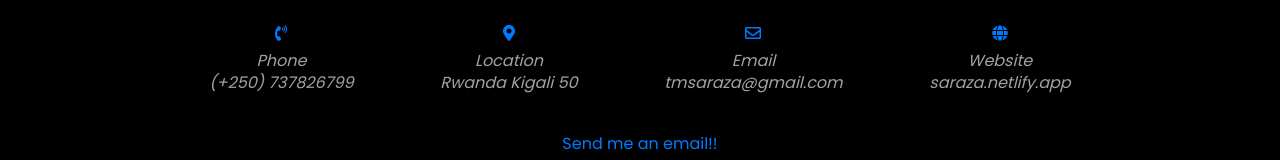
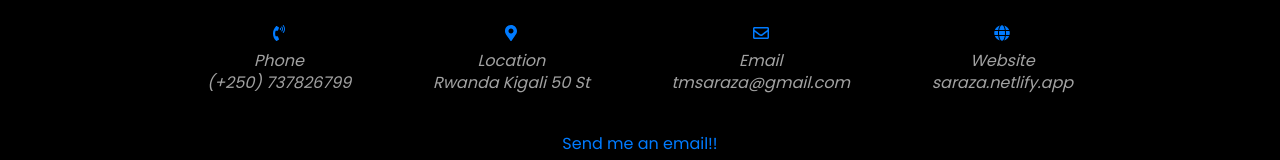
Before and after one commit to sarazaToussaint/Saraza-dev, a React (Create React App) app: page /Contact in a window 1280 px wide. Shown: the part 174-334 px from the top of the page. Built offline with nearby package versions, Linux system fonts and the light colour scheme.

Commit message:
Make some changes on the animation

```diff
--- a/src/components/Contact.jsx
+++ b/src/components/Contact.jsx
@@ -50,7 +50,7 @@ function Contact() {
           <div className={classes.info}>
             <span><FaMapMarkerAlt /></span>
             <div>Location</div>
-            <p>Rwanda Kigali 50</p>
+            <p>Rwanda Kigali 50 St</p>
           </div>
           <div className={classes.info}>
             <span><FaRegEnvelope /></span>
```
